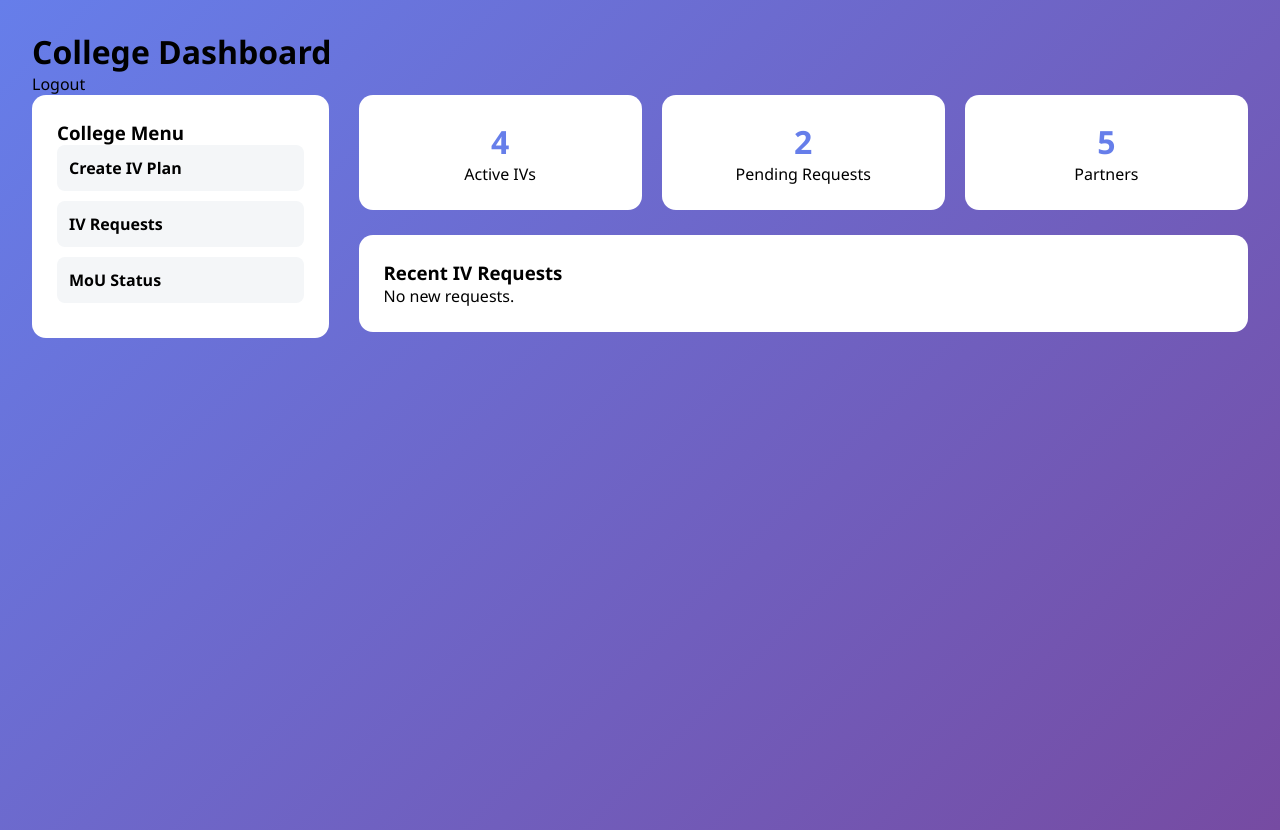
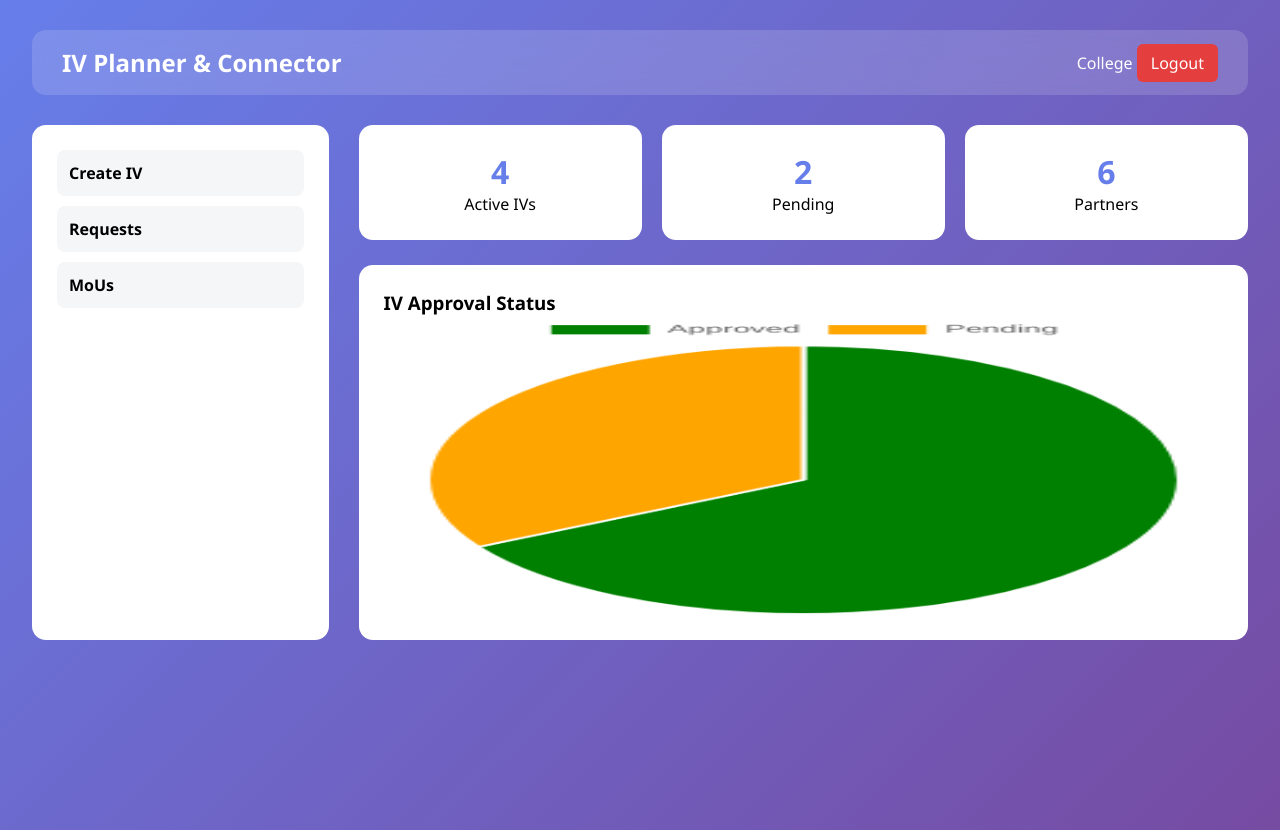
Before and after one commit to VIJAY-PRASATH-R/IV, a Flask app: page /college in a window 1280 px wide. Run offline with Flask 3, Linux system fonts and the light colour scheme; the visitor is signed in with stand-in values (Sample User, id 1).

Commit message:
Update college_dashboard.html

```diff
--- a/templates/college_dashboard.html
+++ b/templates/college_dashboard.html
@@ -3,50 +3,57 @@
 <head>
     <title>College Dashboard</title>
     <link rel="stylesheet" href="{{ url_for('static', filename='style.css') }}">
+    <script src="https://cdn.jsdelivr.net/npm/chart.js"></script>
 </head>
 <body>
 
 <div class="dashboard">
 
-    <div class="dashboard-header">
-        <h1>College Dashboard</h1>
-        <a href="/logout" class="logout-btn">Logout</a>
+    <div class="navbar">
+        <h2>IV Planner & Connector</h2>
+        <div>
+            <span>College</span>
+            <a href="/logout">Logout</a>
+        </div>
     </div>
 
     <div class="dashboard-body">
 
         <div class="sidebar">
-            <h3>College Menu</h3>
-            <a href="#">Create IV Plan</a>
-            <a href="#">IV Requests</a>
-            <a href="#">MoU Status</a>
+            <a href="#">Create IV</a>
+            <a href="#">Requests</a>
+            <a href="#">MoUs</a>
         </div>
 
         <div class="main-content">
 
             <div class="stats">
-                <div class="stat-box">
-                    <h2>4</h2>
-                    <p>Active IVs</p>
-                </div>
-                <div class="stat-box">
-                    <h2>2</h2>
-                    <p>Pending Requests</p>
-                </div>
-                <div class="stat-box">
-                    <h2>5</h2>
-                    <p>Partners</p>
-                </div>
+                <div class="stat-box"><h2>4</h2><p>Active IVs</p></div>
+                <div class="stat-box"><h2>2</h2><p>Pending</p></div>
+                <div class="stat-box"><h2>6</h2><p>Partners</p></div>
             </div>
 
             <div class="section-card">
-                <h3>Recent IV Requests</h3>
-                <p>No new requests.</p>
+                <h3>IV Approval Status</h3>
+                <canvas id="collegeChart"></canvas>
             </div>
 
         </div>
     </div>
 </div>
 
+<script>
+new Chart(document.getElementById("collegeChart"), {
+    type: "pie",
+    data: {
+        labels: ["Approved", "Pending"],
+        datasets: [{
+            data: [4, 2],
+            backgroundColor: ["green", "orange"]
+        }]
+    }
+});
+</script>
+
 </body>
 </html>
```
